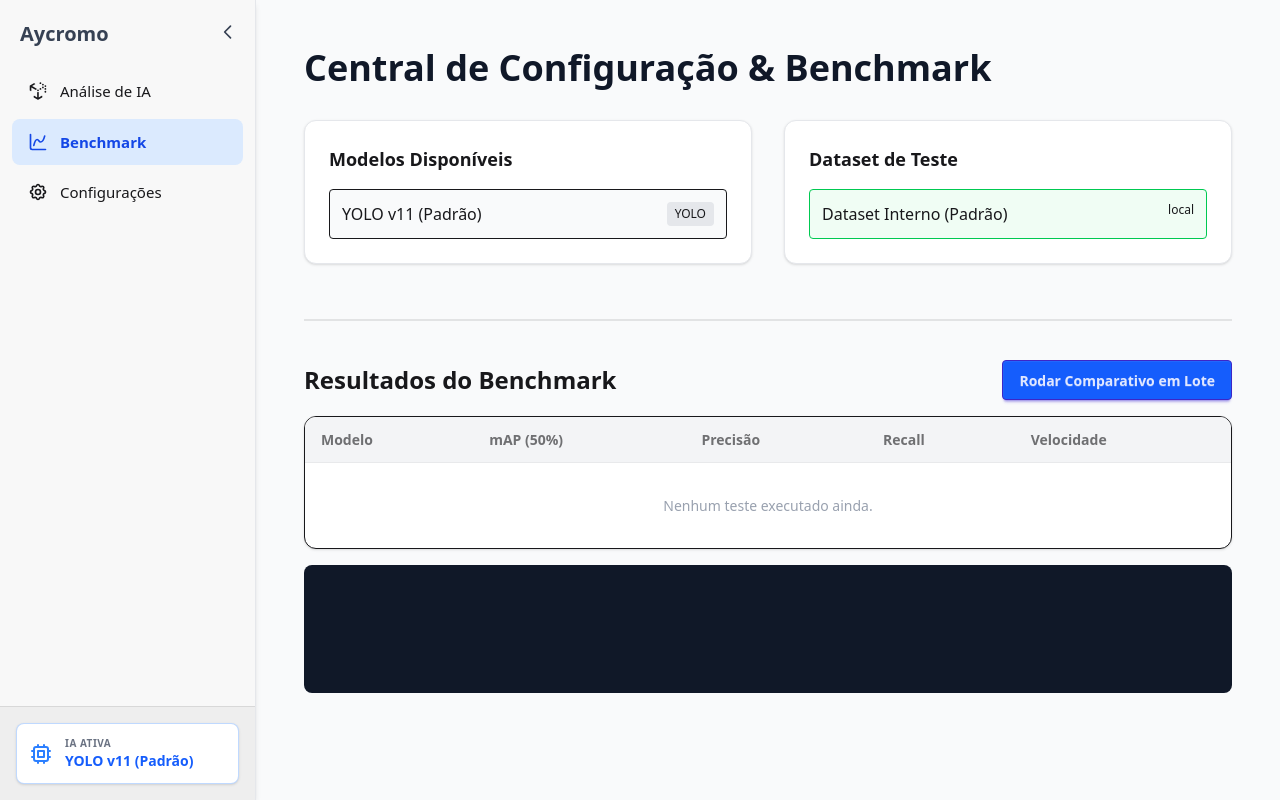
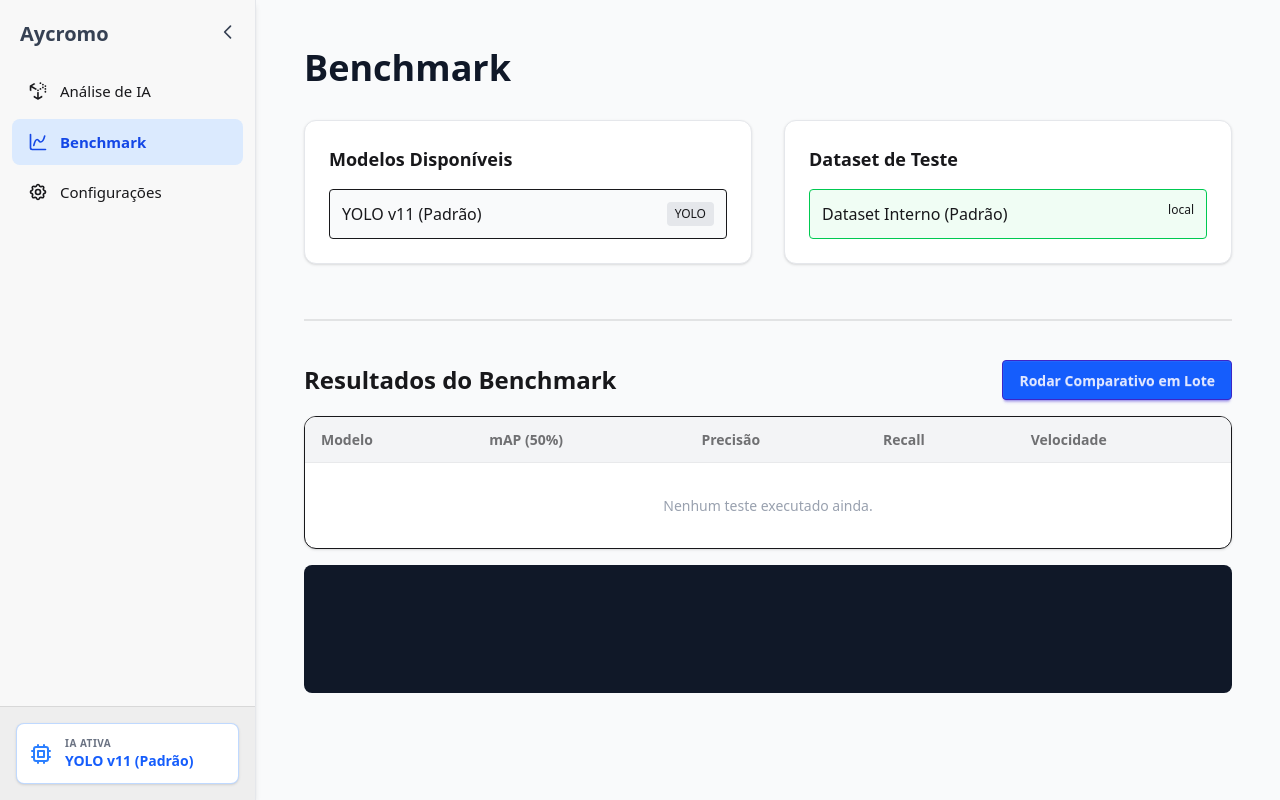
Before and after one commit to jorgelucasalima/aycromo-electron-front, a React (Vite) app: page /benchmark in a window 1280 px wide. Built offline with nearby package versions, Linux system fonts and the light colour scheme.

Commit message:
atualizacao

```diff
--- a/public/datasets/yolo/temp_benchmark.yaml
+++ /dev/null
@@ -1,5 +0,0 @@
-names:
-  0: cromossomo
-path: /Users/jorge/Documents/Projetos/Aycromo-Electronapp/aycromo/public/datasets/yolo
-train: images
-val: images
--- a/src/pages/Benchmark.jsx
+++ b/src/pages/Benchmark.jsx
@@ -62,7 +62,7 @@
 
   return (
     <div className="p-4 min-h-screen pb-20">
-      <h1 className="text-4xl font-extrabold text-gray-900 mb-8">Central de Configuração & Benchmark</h1>
+      <h1 className="text-4xl font-extrabold text-gray-900 mb-8">Benchmark</h1>
 
       {/* --- SEÇÃO 1: CONFIGURAÇÃO --- */}
       <div className="grid grid-cols-1 lg:grid-cols-2 gap-8 mb-12">
```
